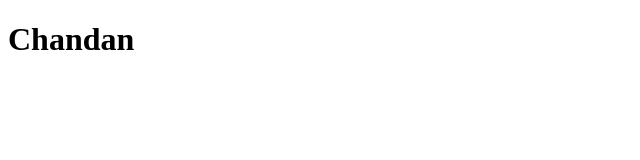
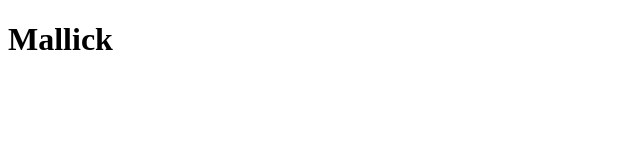
Before and after one commit to Tier5Chandan/test, a plain HTML site: page chandan/test.html in a window 1280 px wide. Shown: the whole page, without its empty margins (0-640 px from the left). Drawn offline with Linux system fonts and the light colour scheme.

Commit message:
Initial commit

```diff
--- a/chandan/test.html
+++ b/chandan/test.html
@@ -7,7 +7,7 @@
     <title>title</title>
 </head>
 <body>
-    <h1>Chandan</h1>
+    <h1>Mallick</h1>
 
 </body>
 </html>
```
